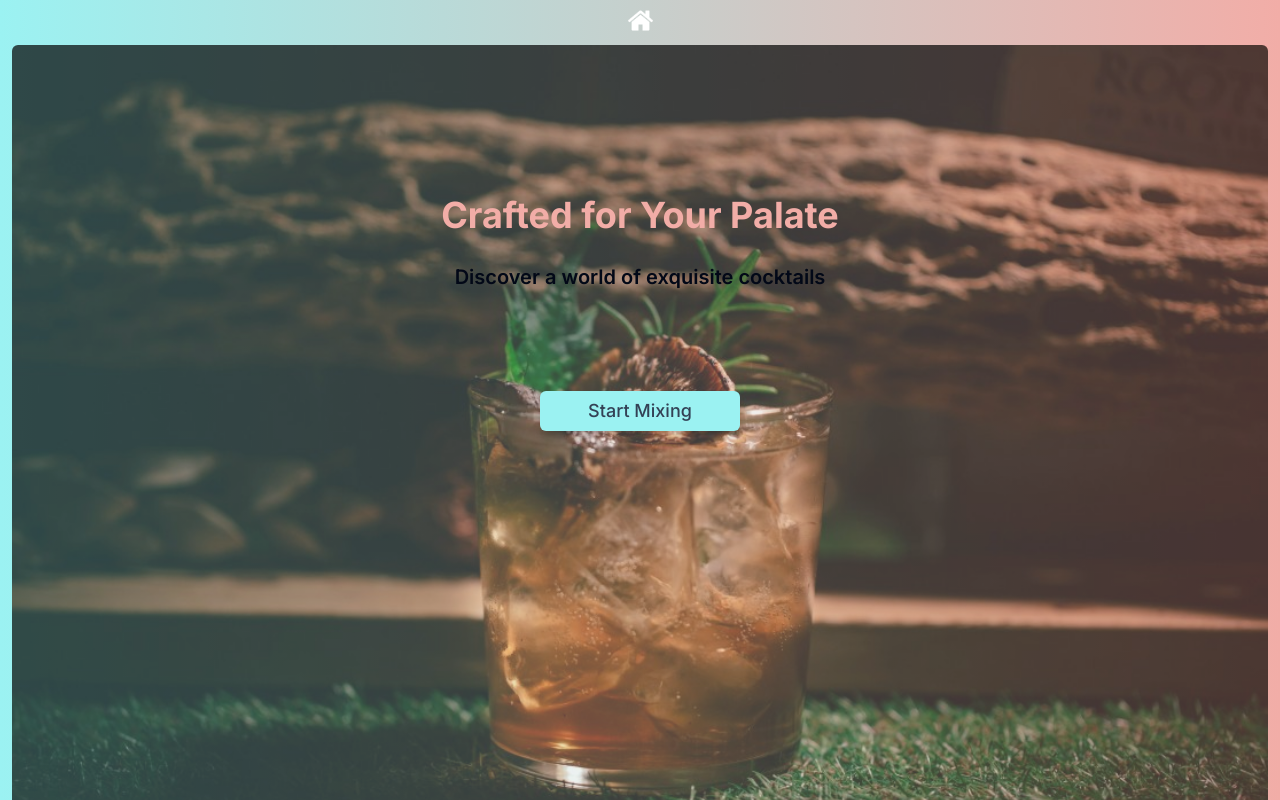
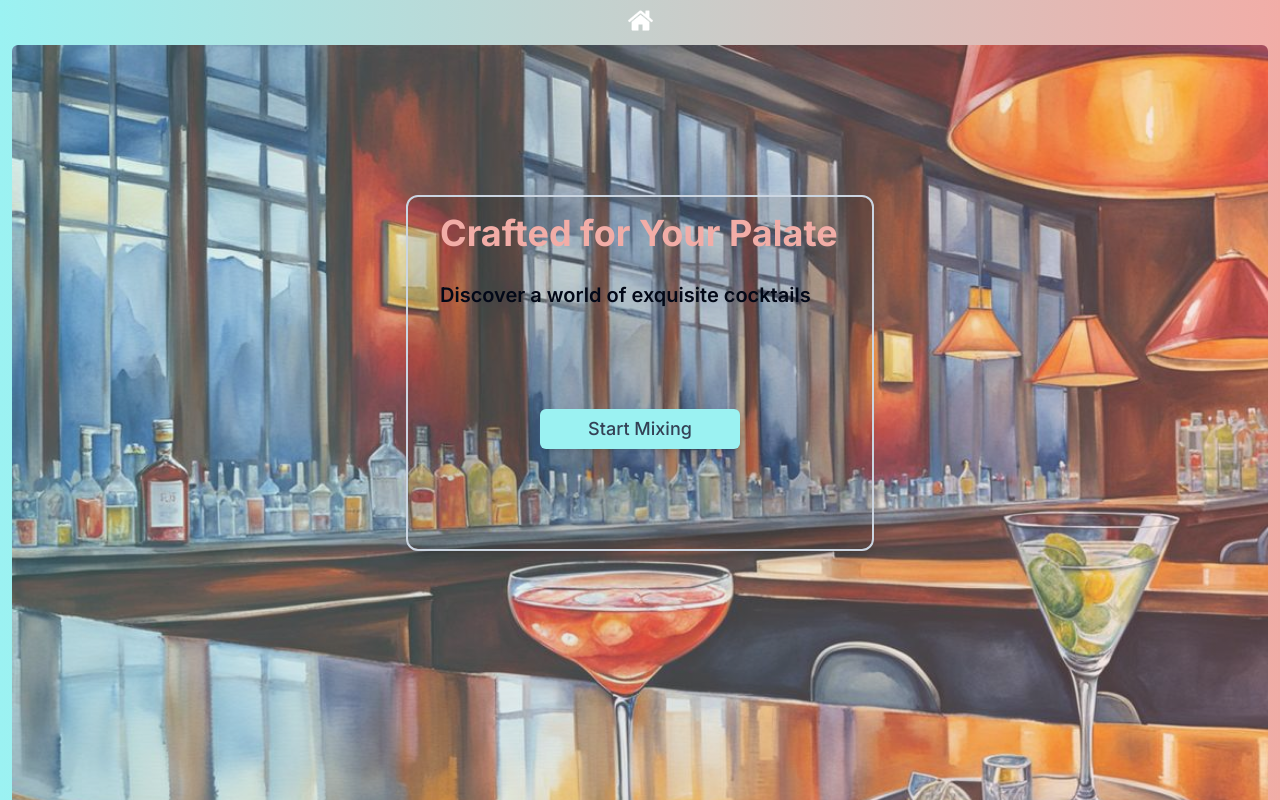
Before and after one commit to kingkwongsta/mixology, a Next.js app: page / in a window 1280 px wide. Shown: the top 800 px of the page. Built offline with nearby package versions, Linux system fonts and the light colour scheme.

Commit message:
Update hero image and welcome section styling

```diff
--- a/src/app/components/Welcome.jsx
+++ b/src/app/components/Welcome.jsx
@@ -27,12 +27,13 @@ export default function Welcome({ display }) {
       <div className="relative">
         <Image
           className="w-screen h-full object-cover opacity-70 rounded-md"
-          src="/images/welcome.jpg"
+          src="/images/hero-1.jpg"
           alt="welcome"
           width={1200}
           height={300}
         />
         <div className="absolute inset-0 flex flex-col items-center justify-start mt-[150px]">
+          <div className="pt-4 px-8 rounded-xl bg-black bg-opacity-10 border-2 border-slate-300 shadow-lg">
             <h1 className="text-4xl text-[#F2ADA7] font-bold mb-7">
               Crafted for Your Palate
             </h1>
@@ -49,5 +50,6 @@ export default function Welcome({ display }) {
           </div>
         </div>
       </div>
+    </div>
   );
 }
```
Also changed, not shown: public/images/hero-1.jpg (added), public/images/hero-2.jpg (added). Lines whose indentation alone changed are shown as unchanged.
